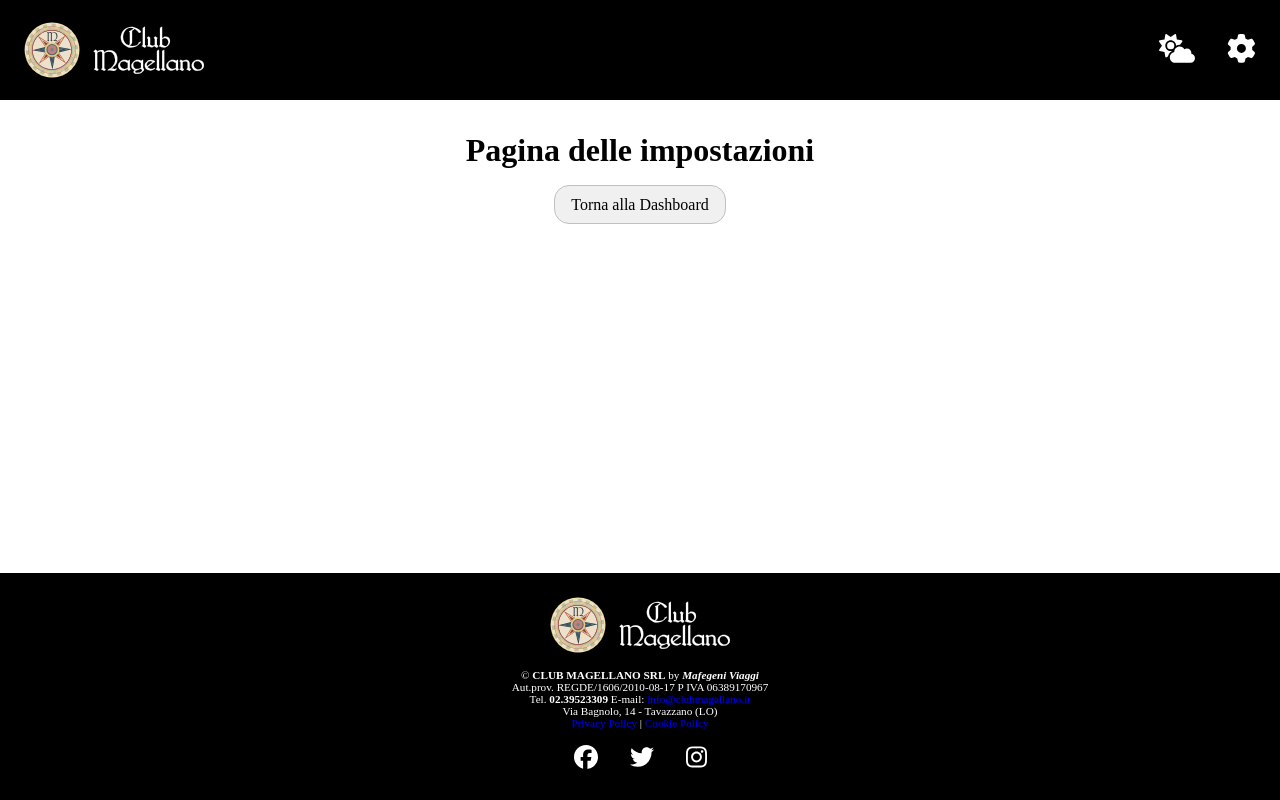
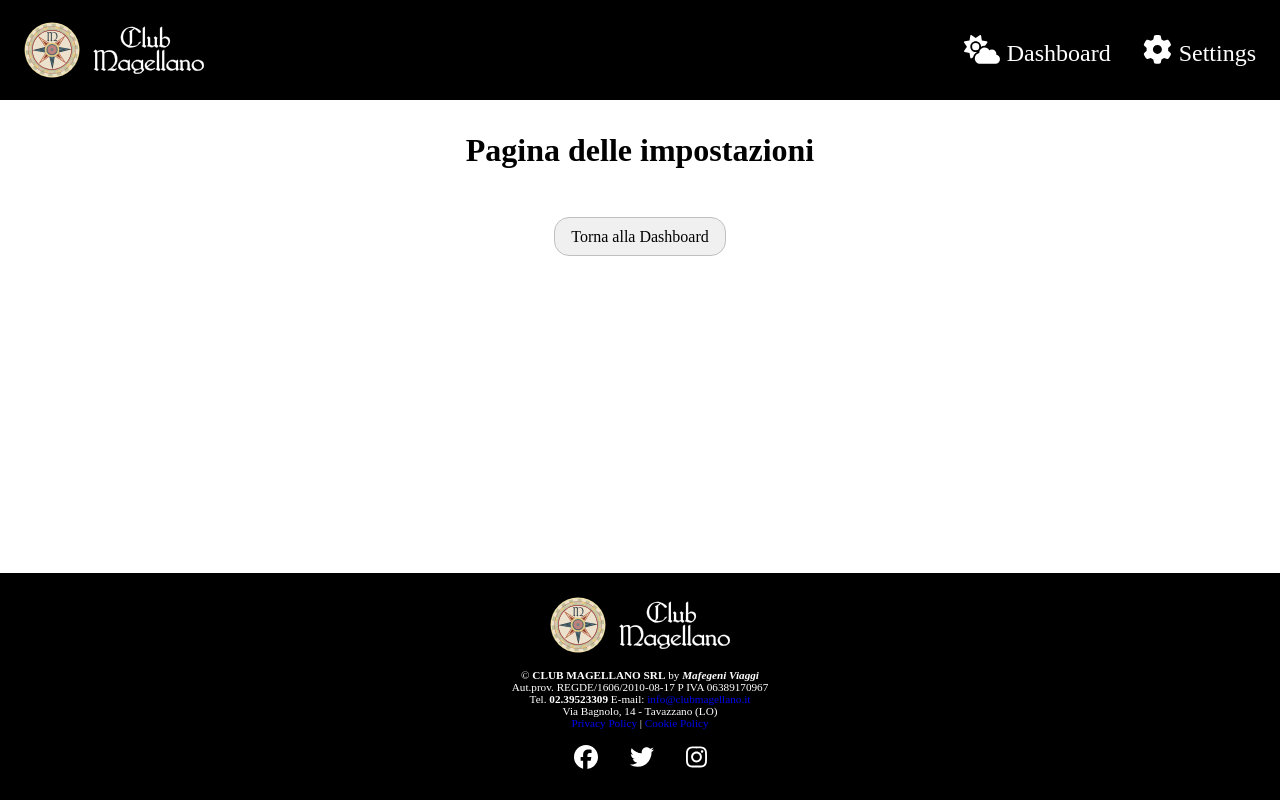
Before and after one commit to AndreaScaranari/club-magellano-weather-app, a Vue app: page /settings in a window 1280 px wide. Built offline with nearby package versions, Linux system fonts and the light colour scheme.

Commit message:
lg viewport updated

```diff
--- a/src/components/AppHeader.vue
+++ b/src/components/AppHeader.vue
@@ -3,8 +3,8 @@
 export default {
 	name: 'AppHeader',
 	methods: {
-    createImagePath(img_name){
-        const url = new URL (`../assets/${img_name}`, import.meta.url);
+		createImagePath(img_name) {
+			const url = new URL(`../assets/${img_name}`, import.meta.url);
 			return url.href
 		}
 	}
@@ -17,8 +17,14 @@ export default {
 			<img :src='createImagePath("club-magellano-logo.svg")' alt="Logo Club Magellano">
 		</RouterLink>
 		<ul class="flexsbc">
-            <li><RouterLink to="/"><font-awesome-icon icon="cloud-sun" class="page-icon"/></RouterLink></li>
-            <li><RouterLink to="/settings" ><font-awesome-icon icon="gear" class="page-icon"/></RouterLink></li>
+			<li class="page-icon">
+				<RouterLink to="/"><font-awesome-icon icon="cloud-sun" /> <span class="header-text">Dashboard</span>
+				</RouterLink>
+			</li>
+			<li class="page-icon">
+				<RouterLink to="/settings"><font-awesome-icon icon="gear" /> <span class="header-text">Settings</span>
+				</RouterLink>
+			</li>
 		</ul>
 	</header>
 </template>
--- a/src/pages/DashboardPage.vue
+++ b/src/pages/DashboardPage.vue
@@ -45,6 +45,7 @@ export default {
 		},
 		changeDay(index) {
 			this.i = index;
+			this.j = 0;
 		},
 		// cambia l'orario a cui le previsioni fanno riferimento
 		changeHour(index) {
@@ -121,20 +122,80 @@ export default {
 		</h2>
 		<!-- Selettore data tablet / fisso -->
 		<ul class="dates-md">
-			<li v-for="(forecast, i) in forecasts" :key="i" class="btn" @click="changeDay(i)">
-				<h2>{{ forecast[0].date.slice(0, 5) }}</h2>
+			<li v-for="(forecast, index) in forecasts.slice(0, -1)" :key="index" @click="changeDay(index)">
+				<button class="btn" :disabled="i == index">
+					<h2>{{ forecast[0].date.slice(0, 5) }}</h2>
+				</button>
 			</li>
 		</ul>
 		<!-- Icona e main info -->
 		<div class="flexsec main-temp">
 			<img :src="`https://openweathermap.org/img/wn/${forecasts[i][j].icon}@2x.png`" alt="Icona Meteo"
 				class="meteo-icon">
-			<!-- <img :src='createImagePath("club-magellano-image-logo.jpg")' alt="Icona Meteo" class="meteo-icon"> -->
 			<div class="weatemp">
 				<div class="temperature">{{ forecasts[i][j].temp }}</div>
 				<div class="weather">{{ forecasts[i][j].weather }}
 				</div>
 				<div class="max-min">{{ forecasts[i][j].max }} / {{ forecasts[i][j].min }}</div>
+			</div>
+			<!-- boxes con dettagli su temperatura -->
+			<div class="row-md">
+				<!-- col precipitazioni -->
+				<div class="col">
+					<div class="card ">
+						<h4>Precipitazioni</h4>
+						<div class="flexsec">
+							<div>
+								<div>{{ forecasts[i][j].pop }}<br>
+									{{ forecasts[i][j].rainMM }}</div>
+							</div>
+							<div v-if="forecasts[i][j].pop != '0%'"><font-awesome-icon :icon="['fas', 'droplet']" />
+							</div>
+							<div v-else><font-awesome-icon :icon="['fas', 'droplet-slash']" />
+							</div>
+						</div>
+					</div>
+				</div>
+				<!-- col vento -->
+				<div class="col">
+					<div class="card ">
+						<h4>Vento</h4>
+						<div class="flexsec">
+							<div>
+								<div>{{ forecasts[i][j].windSpeed }}
+									<!-- <br>{{ forecasts[i][j].windDirection }} -->
+								</div>
+								<div class="mini-text">m/s</div>
+							</div>
+							<div>
+								<font-awesome-icon :icon="['fas', 'wind']" />
+							</div>
+						</div>
+					</div>
+				</div>
+				<!-- col umidità -->
+				<div class="col">
+					<div class="card">
+						<h4>Umidità</h4>
+						<div class="flexsec">
+							<div>{{ forecasts[i][j].humidity }}</div>
+							<div><font-awesome-icon :icon="['fas', 'gauge']" /></div>
+						</div>
+					</div>
+				</div>
+				<!-- col pressione -->
+				<div class="col">
+					<div class="card">
+						<h4>Pressione</h4>
+						<div class="flexsec">
+							<div>
+								<div>{{ forecasts[i][j].pressure }}</div>
+								<div class="mini-text">mbar</div>
+							</div>
+							<div><font-awesome-icon :icon="['fas', 'arrows-down-to-line']" /></div>
+						</div>
+					</div>
+				</div>
 			</div>
 		</div>
 		<!-- Previsioni a cinque giorni -->
--- a/src/pages/SettingsPage.vue
+++ b/src/pages/SettingsPage.vue
@@ -1,14 +1,12 @@
 <script>
 export default {
-    name: 'SettingsPage'
+	name: 'SettingsPage'
 }
 </script>
 
 <template>
-		<div class="wrapper">
-        <h1>Pagina delle impostazioni</h1>
-        <div class="btn-container">
-            <RouterLink to="/" class="btn">Torna alla Dashboard</RouterLink>
-        </div>
-		</div>
+	<h1>Pagina delle impostazioni</h1>
+	<div class="btn-container">
+		<RouterLink to="/" class="btn">Torna alla Dashboard</RouterLink>
+	</div>
 </template>
--- a/src/style.css
+++ b/src/style.css
@@ -6,6 +6,10 @@
 }
 
 /* Generics */
+main{
+  min-height: calc(100vh - 327px - 64px);
+}
+
 img{
   max-width: 100%;
   display: block;
@@ -142,6 +146,7 @@ footer{
 
 header{
   height: 100px;
+  font-size: 2rem;
 }
 
 header img{
@@ -156,6 +161,11 @@ header a{
   color: white;
   font-size: 1.8rem;
   transition: transform 0.3s ease;
+}
+
+.header-text{
+  display: none;
+  font-size: 1.5rem;
 }
 
 /* Footer */
@@ -187,16 +197,12 @@ footer ul{
 }
 
 /* Main */
-.wrapper{
-  height: calc(100vh - 100px - 227px - 64px);
+.btn-container{
+text-align: center;
 }
 
 h1{
   margin: 2rem 0;
-}
-
-.btn-container{
-  text-align: center;
 }
 
 /* Dates */
@@ -286,6 +292,12 @@ tr:hover {
   margin: 1rem -1rem;
 }
 
+.row-md{
+  display: none;
+  row-gap: 1rem;
+  margin: 1rem -1rem;
+}
+
 .col{
   width: 50%;
   text-align: center;
@@ -337,4 +349,49 @@ tr:hover {
     display: none;
   }
 
+  .meteo-icon{
+    width: 25%;
+  }
+
+  .flexsec.main-temp{
+    flex-wrap: nowrap;
+  }
+
+  .weatemp > *{
+    padding-left: 2.5rem;
+  }
+
+  .row-md{
+    display: flex;
+    flex-wrap: wrap;
+  }
+
+  #dboard-area{
+    display: none;
+  }
 }
+
+
+@media (min-width: 1024px) {
+  .weatemp{
+    width: 25%;
+  }
+
+  .header-text{
+    display: inline-block;
+  }
+}
+
+@media (min-width: 1200px) {
+  .weatemp{
+    width: 25%;
+  }
+
+  .container{
+    width: 70%;
+  }
+
+  .meteo-icon{
+    width: 15%;
+  }
+}
```
Lines whose indentation alone changed are shown as unchanged.
